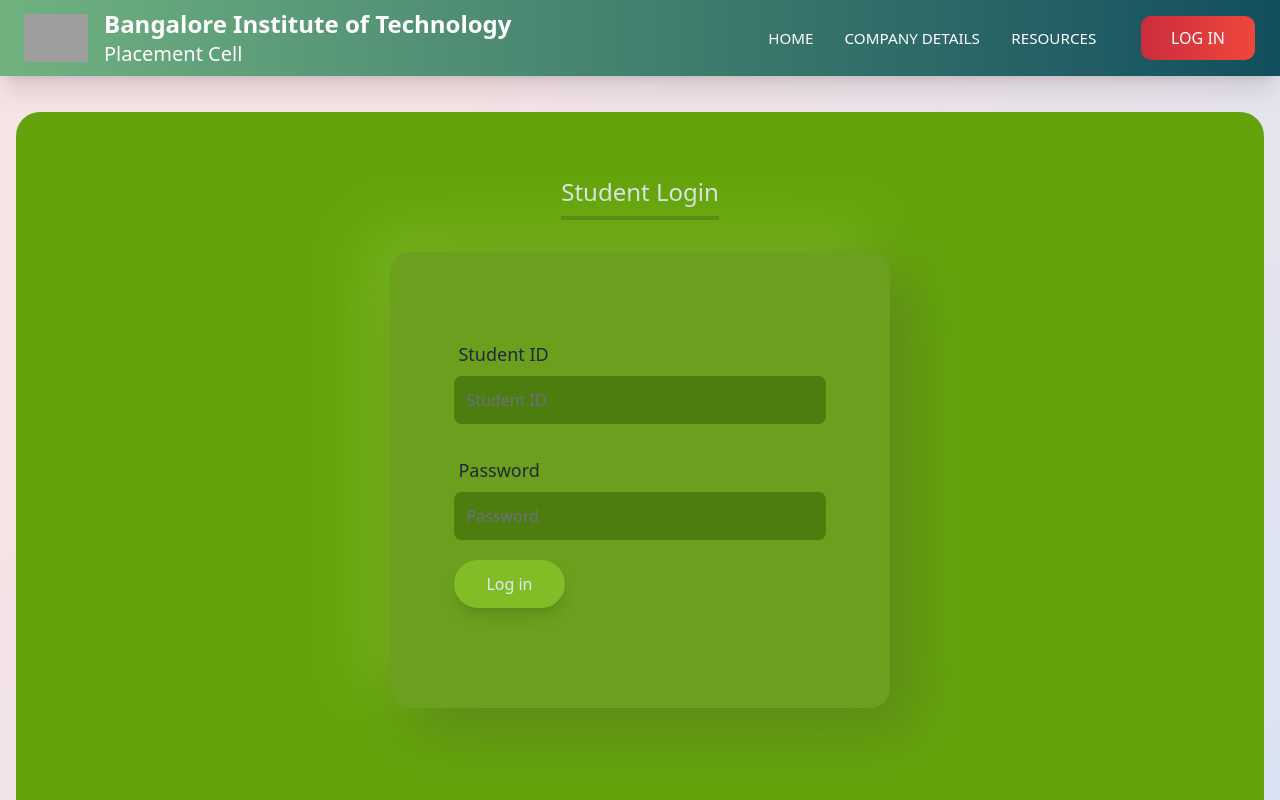
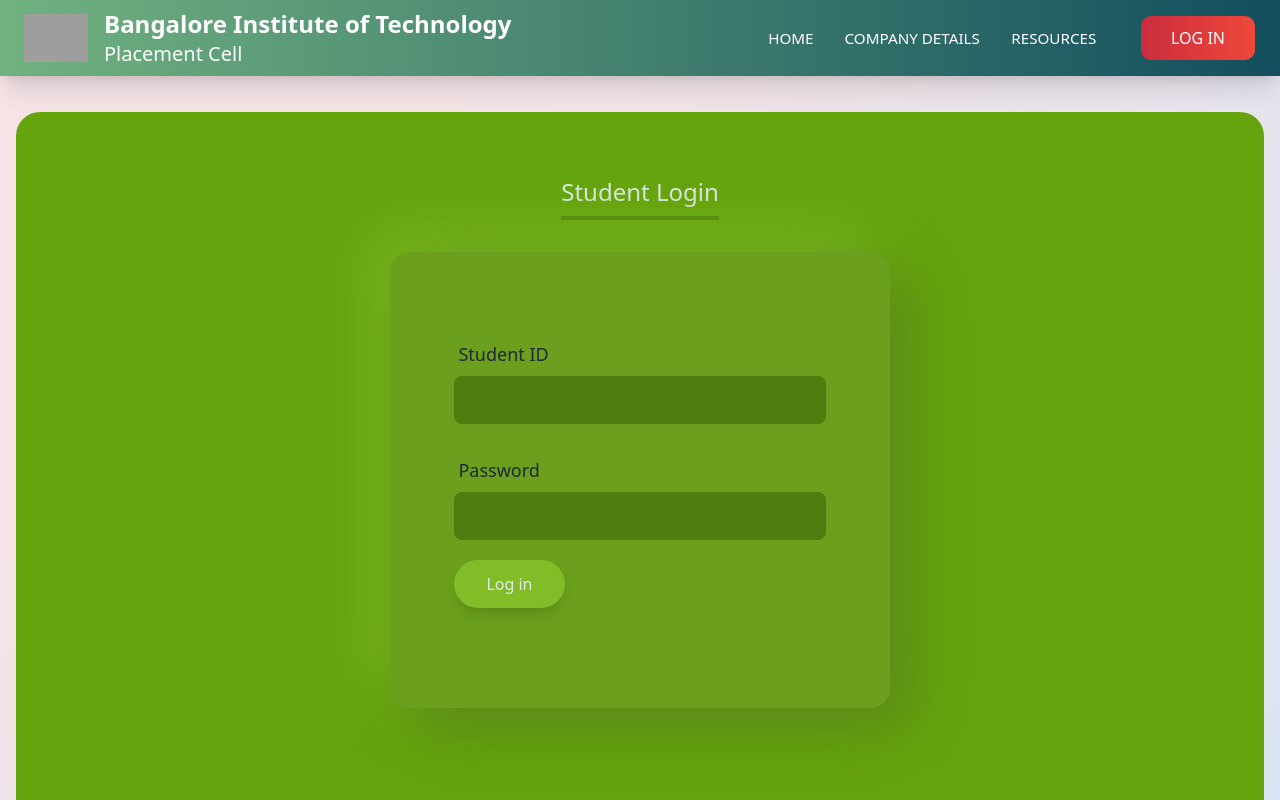
Before and after one commit to FuryACE007/placement_cell_bit, a React (Create React App) app: page /student_login in a window 1280 px wide. Shown: the top 800 px of the page. Built offline with nearby package versions, Linux system fonts and the light colour scheme; grey boxes are pictures that could not be loaded.

Commit message:
form bug fixed2

```diff
--- a/src/pages/FacultyLogin.js
+++ b/src/pages/FacultyLogin.js
@@ -33,7 +33,7 @@ const FacultyLogin = () => {
               <input
                 type="email"
                 id="faculty_id"
-                placeholder="Faculty ID"
+                placeholder=""
                 className=" bg-[#2a69bb] outline-none border-0 rounded-lg py-3 px-2 focus:ring-2 focus:ring-blue-600 ease-in duration-300 "
                 required
                 ref={facultyIdInputRef}
@@ -44,7 +44,7 @@ const FacultyLogin = () => {
               <input
                 type="password"
                 id="faculty_password"
-                placeholder="Password"
+                placeholder=""
                 className=" bg-[#2a69bb] outline-none border-0 rounded-lg py-3 px-2 focus:ring-2 focus:ring-blue-600 ease-in duration-300"
                 required
                 ref={facultyPasswordInputRef}
--- a/src/pages/StudentLogin.js
+++ b/src/pages/StudentLogin.js
@@ -37,7 +37,7 @@ const Login = () => {
               <input
                 type="email"
                 id="student_id"
-                placeholder="Student ID"
+                placeholder=""
                 className=" bg-lime-700 outline-none border-0 rounded-lg py-3 px-3 focus:ring-2 focus:ring-lime-800 ease-in duration-300 "
                 required
                 ref={studentIdInputRef}
@@ -48,7 +48,7 @@ const Login = () => {
               <input
                 type="password"
                 id="student_password"
-                placeholder="Password"
+                placeholder=""
                 className=" bg-lime-700 outline-none border-0 rounded-lg py-3 px-3 focus:ring-2 focus:ring-lime-800 ease-in duration-300"
                 required
                 ref={studentPasswordInputRef}
```
